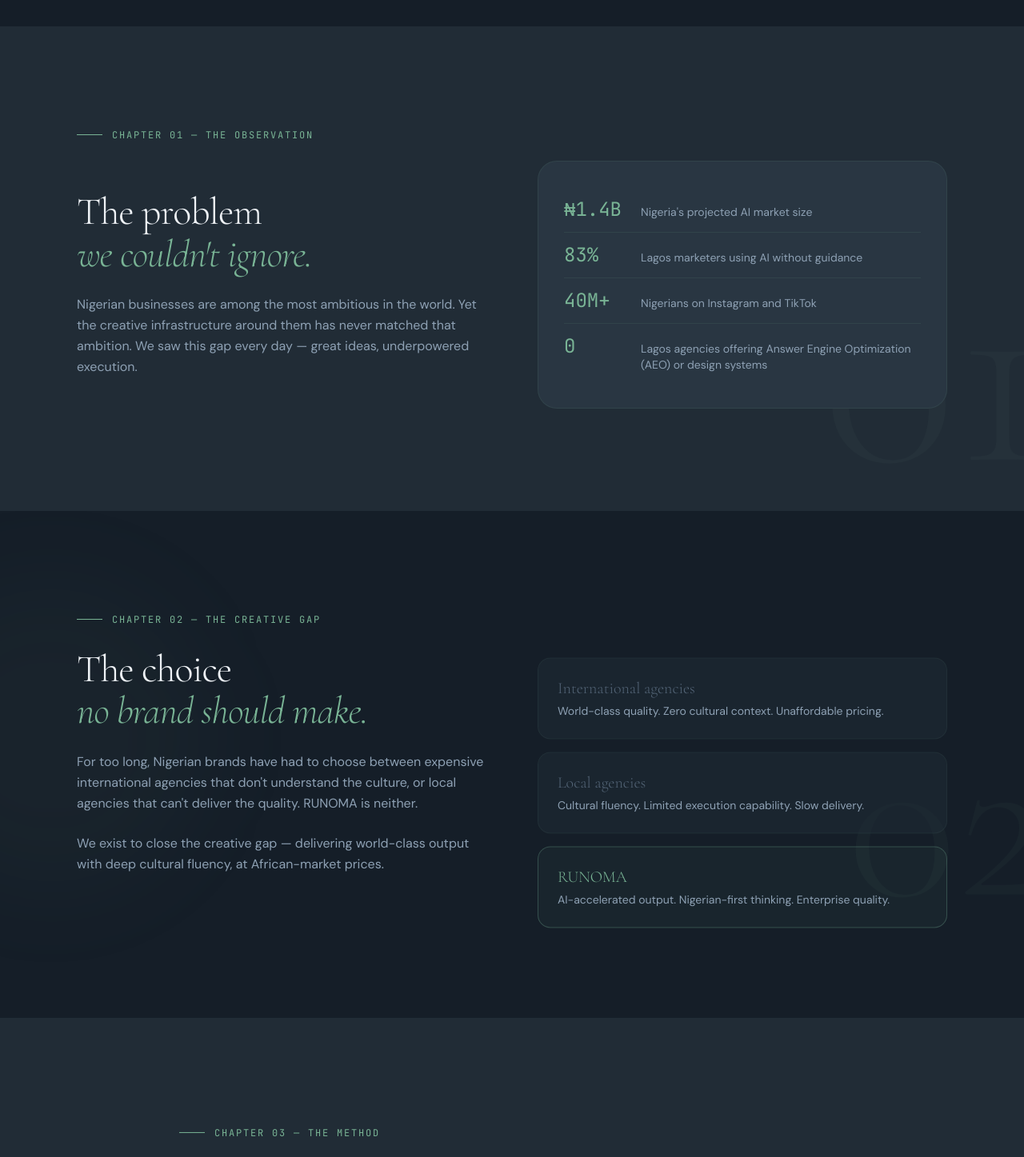
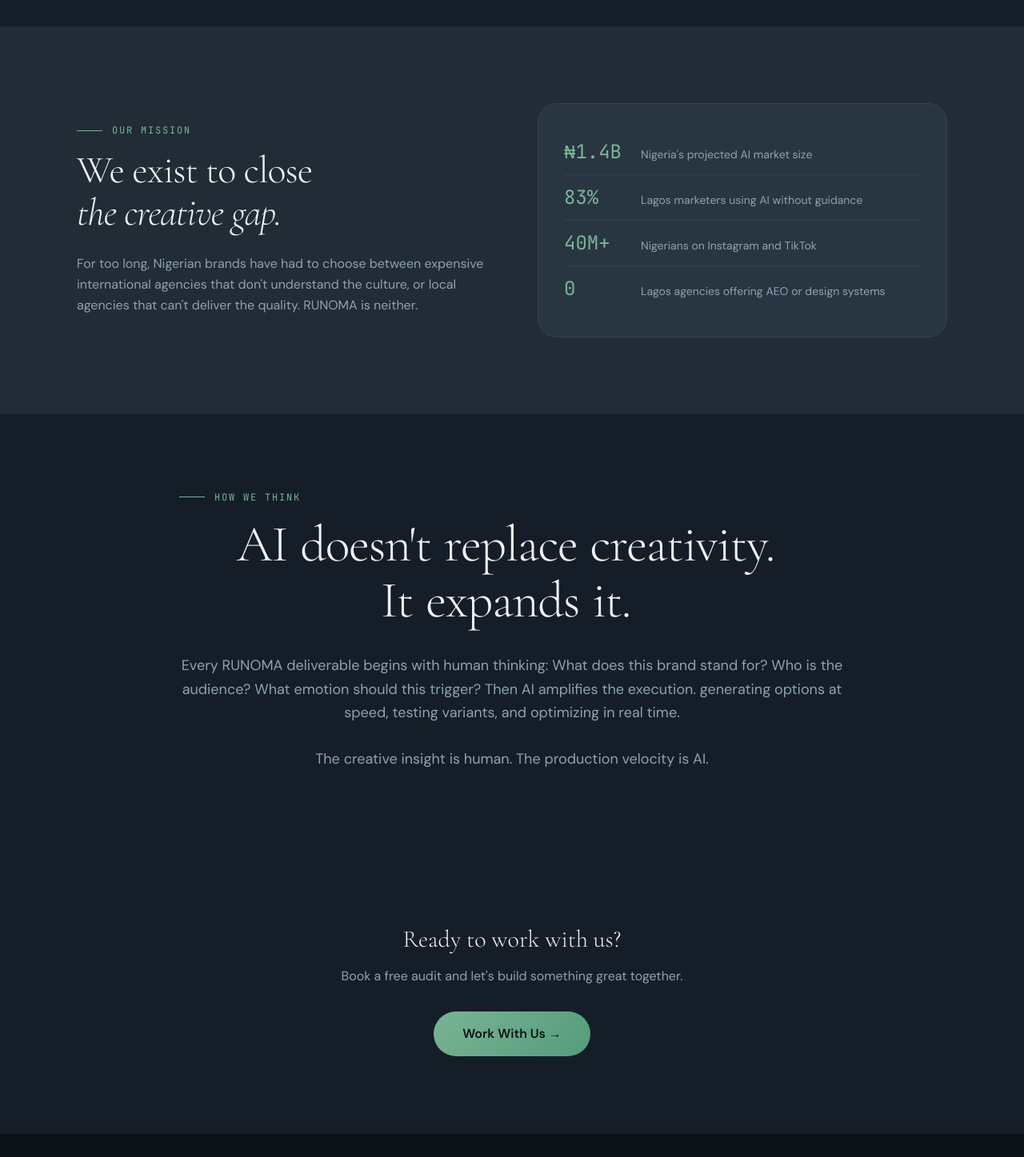
Before and after one commit to noahdevelopsio/Runomaweb, a Next.js app: page /about in a window 1280 px wide. Shown: the part 520-1967 px from the top of the page at 80% size. Built offline with nearby package versions, Linux system fonts and the light colour scheme.

Commit message:
Revert "fix: correct broken media path in portfolio data"

```diff
--- a/app/about/page.tsx
+++ b/app/about/page.tsx
@@ -1,45 +1,13 @@
 "use client";
 
-import { useRef } from "react";
-import { motion, useScroll, useTransform } from "framer-motion";
+import { motion } from "framer-motion";
 import SectionEyebrow from "@/components/ui/SectionEyebrow";
 import Button from "@/components/ui/Button";
 import AnimatedText from "@/components/ui/AnimatedText";
 
 export default function AboutPage() {
-  // Chapter 01 scroll tracking
-  const ch1Ref = useRef(null);
-  const { scrollYProgress: ch1Progress } = useScroll({
-    target: ch1Ref,
-    offset: ["start end", "end start"],
-  });
-  const ch1BgY = useTransform(ch1Progress, [0, 1], ["0%", "-20%"]);
-  const ch1Opacity = useTransform(ch1Progress, [0, 0.2, 0.85, 1], [0, 1, 1, 0.85]);
-  const ch1ContentY = useTransform(ch1Progress, [0, 0.4], ["40px", "0px"]);
-
-  // Chapter 02 scroll tracking
-  const ch2Ref = useRef(null);
-  const { scrollYProgress: ch2Progress } = useScroll({
-    target: ch2Ref,
-    offset: ["start end", "end start"],
-  });
-  const ch2BgY = useTransform(ch2Progress, [0, 1], ["5%", "-25%"]);
-  const ch2Opacity = useTransform(ch2Progress, [0, 0.15, 0.85, 1], [0, 1, 1, 0.9]);
-  const ch2TextY = useTransform(ch2Progress, [0, 1], ["20px", "-10px"]);
-  const ch2CardsY = useTransform(ch2Progress, [0, 1], ["50px", "-15px"]);
-
-  // Chapter 03 scroll tracking
-  const ch3Ref = useRef(null);
-  const { scrollYProgress: ch3Progress } = useScroll({
-    target: ch3Ref,
-    offset: ["start end", "end start"],
-  });
-  const ch3AccentY = useTransform(ch3Progress, [0, 1], ["-5%", "5%"]);
-  const ch3Opacity = useTransform(ch3Progress, [0, 0.2, 0.9, 1], [0, 1, 1, 1]);
-  const ch3ContentY = useTransform(ch3Progress, [0, 0.5], ["30px", "0px"]);
-
   return (
-    <div className="bg-surface-1 pt-32 overflow-hidden">
+    <div className="bg-surface-1 pt-32">
 
       {/* Hero */}
       <section className="max-w-6xl mx-auto px-8 pb-24">
@@ -56,164 +24,55 @@
         </p>
       </section>
 
-      {/* ── Chapter 01 — The Observation ──────────────────────────── */}
-      <section ref={ch1Ref} className="relative py-32 bg-surface-2 overflow-hidden">
-
-        {/* Decorative chapter number — slower parallax (background layer) */}
-        <motion.div
-          style={{ y: ch1BgY }}
-          aria-hidden
-          className="absolute -right-8 top-1/2 -translate-y-1/2
-                     font-display text-[22rem] font-light leading-none
-                     text-sage/[0.04] select-none pointer-events-none"
-        >
-          01
-        </motion.div>
-
-        {/* Content — enters with fade + slide */}
-        <motion.div
-          style={{ opacity: ch1Opacity, y: ch1ContentY }}
-          className="relative max-w-6xl mx-auto px-8"
-        >
-          <SectionEyebrow text="Chapter 01 — The Observation" />
-          <div className="grid grid-cols-1 lg:grid-cols-2 gap-16 items-center mt-6">
-
-            <div>
+      {/* Mission */}
+      <section className="bg-surface-2 py-24">
+        <div className="max-w-6xl mx-auto px-8">
+          <div className="grid grid-cols-1 md:grid-cols-2 gap-16 items-center">
+            <motion.div
+              initial={{ opacity: 0, x: -40 }}
+              whileInView={{ opacity: 1, x: 0 }}
+              viewport={{ once: true }}
+              transition={{ duration: 0.8, ease: [0.16, 1, 0.3, 1] }}
+            >
+              <SectionEyebrow text="Our Mission" />
               <h2 className="font-display text-display-sm font-light text-text-primary mb-6">
-                The problem
+                We exist to close
                 <br />
-                <em className="text-sage">we couldn&apos;t ignore.</em>
+                <em>the creative gap.</em>
               </h2>
               <p className="font-body text-text-secondary leading-relaxed">
-                Nigerian businesses are among the most ambitious in the world. Yet the
-                creative infrastructure around them has never matched that ambition. We
-                saw this gap every day — great ideas, underpowered execution.
+                For too long, Nigerian brands have had to choose between expensive
+                international agencies that don&apos;t understand the culture, or local
+                agencies that can&apos;t deliver the quality. RUNOMA is neither.
               </p>
-            </div>
-
-            {/* Stats panel */}
-            <div className="bg-surface-3 rounded-3xl p-8 border border-sage/10">
+            </motion.div>
+            <motion.div
+              initial={{ opacity: 0, x: 40 }}
+              whileInView={{ opacity: 1, x: 0 }}
+              viewport={{ once: true }}
+              transition={{ duration: 0.8, ease: [0.16, 1, 0.3, 1] }}
+              className="bg-surface-3 rounded-3xl p-8 border border-sage/10"
+            >
               {[
                 { stat: "₦1.4B", label: "Nigeria's projected AI market size" },
-                { stat: "83%",   label: "Lagos marketers using AI without guidance" },
-                { stat: "40M+",  label: "Nigerians on Instagram and TikTok" },
-                { stat: "0",     label: "Lagos agencies offering Answer Engine Optimization (AEO) or design systems" },
+                { stat: "83%", label: "Lagos marketers using AI without guidance" },
+                { stat: "40M+", label: "Nigerians on Instagram and TikTok" },
+                { stat: "0", label: "Lagos agencies offering AEO or design systems" },
               ].map((item) => (
-                <div
-                  key={item.stat}
-                  className="flex items-baseline gap-4 py-3 border-b border-sage/10 last:border-0"
-                >
+                <div key={item.stat} className="flex items-baseline gap-4 py-3 border-b border-sage/10 last:border-0">
                   <span className="font-mono text-2xl text-sage w-20 shrink-0">{item.stat}</span>
                   <span className="font-body text-sm text-text-secondary">{item.label}</span>
                 </div>
               ))}
-            </div>
-
-          </div>
-        </motion.div>
-      </section>
-
-      {/* ── Chapter 02 — The Creative Gap ─────────────────────────── */}
-      <section ref={ch2Ref} className="relative py-32 overflow-hidden">
-
-        {/* Background accent — moves faster than text (stronger depth separation) */}
-        <motion.div style={{ y: ch2BgY }} aria-hidden className="absolute inset-0 pointer-events-none select-none">
-          <div className="absolute -left-32 top-1/4 w-96 h-96 rounded-full bg-sage/[0.04] blur-3xl" />
-          <div
-            className="absolute -right-8 bottom-8
-                       font-display text-[18rem] font-light leading-none
-                       text-sage/[0.04]"
-          >
-            02
-          </div>
-        </motion.div>
-
-        <div className="relative max-w-6xl mx-auto px-8">
-
-          <motion.div style={{ opacity: ch2Opacity }}>
-            <SectionEyebrow text="Chapter 02 — The Creative Gap" />
-          </motion.div>
-
-          <div className="grid grid-cols-1 lg:grid-cols-2 gap-16 items-start mt-6">
-
-            {/* Text — foreground layer */}
-            <motion.div style={{ y: ch2TextY, opacity: ch2Opacity }}>
-              <h2 className="font-display text-display-sm font-light text-text-primary mb-6">
-                The choice
-                <br />
-                <em className="text-sage">no brand should make.</em>
-              </h2>
-              <p className="font-body text-text-secondary leading-relaxed mb-6">
-                For too long, Nigerian brands have had to choose between expensive
-                international agencies that don&apos;t understand the culture, or local
-                agencies that can&apos;t deliver the quality. RUNOMA is neither.
-              </p>
-              <p className="font-body text-text-secondary leading-relaxed">
-                We exist to close the creative gap — delivering world-class output
-                with deep cultural fluency, at African-market prices.
-              </p>
             </motion.div>
-
-            {/* Comparison cards — background layer (different rate = depth) */}
-            <motion.div style={{ y: ch2CardsY, opacity: ch2Opacity }} className="space-y-4">
-              {[
-                {
-                  heading: "International agencies",
-                  note: "World-class quality. Zero cultural context. Unaffordable pricing.",
-                  highlight: false,
-                },
-                {
-                  heading: "Local agencies",
-                  note: "Cultural fluency. Limited execution capability. Slow delivery.",
-                  highlight: false,
-                },
-                {
-                  heading: "RUNOMA",
-                  note: "AI-accelerated output. Nigerian-first thinking. Enterprise quality.",
-                  highlight: true,
-                },
-              ].map((item) => (
-                <div
-                  key={item.heading}
-                  className={`rounded-2xl border p-6 transition-colors ${
-                    item.highlight
-                      ? "border-sage/30 bg-sage/5"
-                      : "border-sage/[0.08] bg-surface-2/50"
-                  }`}
-                >
-                  <p className={`font-display text-xl font-light mb-1 ${item.highlight ? "text-sage" : "text-text-muted"}`}>
-                    {item.heading}
-                  </p>
-                  <p className="font-body text-sm text-text-secondary">{item.note}</p>
-                </div>
-              ))}
-            </motion.div>
-
           </div>
         </div>
       </section>
 
-      {/* ── Chapter 03 — The Method ───────────────────────────────── */}
-      <section ref={ch3Ref} className="relative py-32 bg-surface-2 overflow-hidden">
-
-        {/* Accent — moves opposite direction for resolution feel */}
-        <motion.div style={{ y: ch3AccentY }} aria-hidden className="absolute inset-0 pointer-events-none select-none">
-          <div
-            className="absolute left-1/2 top-1/2 -translate-x-1/2 -translate-y-1/2
-                       font-display text-[20rem] font-light leading-none
-                       text-sage/[0.04]"
-          >
-            03
-          </div>
-          <div className="absolute top-0 left-0 right-0 h-px bg-gradient-to-r from-transparent via-sage/20 to-transparent" />
-          <div className="absolute bottom-0 left-0 right-0 h-px bg-gradient-to-r from-transparent via-sage/20 to-transparent" />
-        </motion.div>
-
-        <motion.div
-          style={{ opacity: ch3Opacity, y: ch3ContentY }}
-          className="relative max-w-4xl mx-auto px-8 text-center"
-        >
-          <SectionEyebrow text="Chapter 03 — The Method" />
+      {/* Philosophy */}
+      <section className="py-24">
+        <div className="max-w-4xl mx-auto px-8 text-center">
+          <SectionEyebrow text="How We Think" />
           <h2 className="font-display text-3xl md:text-display-md font-light text-text-primary mb-8">
             <AnimatedText text="AI doesn't replace creativity." />
             <br />
@@ -221,12 +80,12 @@
           </h2>
           <p className="font-body text-text-secondary text-lg leading-relaxed">
             Every RUNOMA deliverable begins with human thinking: What does this brand stand for?
-            Who is the audience? What emotion should this trigger? Then AI amplifies the execution —
+            Who is the audience? What emotion should this trigger? Then AI amplifies the execution.
             generating options at speed, testing variants, and optimizing in real time.
             <br /><br />
             The creative insight is human. The production velocity is AI.
           </p>
-        </motion.div>
+        </div>
       </section>
 
       {/* CTA */}
@@ -241,7 +100,6 @@
           <Button href="/contact" size="lg">Work With Us →</Button>
         </div>
       </section>
-
     </div>
   );
 }
--- a/lib/data/portfolio.ts
+++ b/lib/data/portfolio.ts
@@ -90,7 +90,7 @@
       "/portfolio/graphic-design-1.jpg",
       "/portfolio/graphic-design-2.jpg",
       "/portfolio/motion-graphics-gallery-2.mp4",
-      "/portfolio/graphic-design-4.jpg",
+      "/portfolio/graphic-design-4.png",
       "/portfolio/graphic-design-5.jpg",
       "/portfolio/graphic-design-6.jpg",
     ],
```
Also changed, not shown: 1 other file (tests, documents, lock files or other folders).
